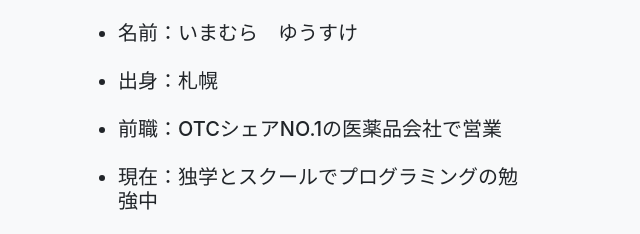
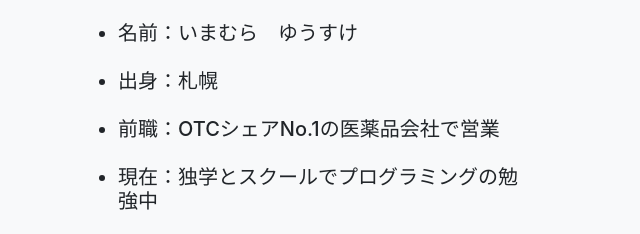
Before and after one commit to yusuke1117/portforio, a website with bundled scripts: page index.html in a window 1280 px wide. Shown: the part 990-1224 px from the top of the page, 577-1217 px from the left. Built offline with nearby package versions, Linux system fonts and the light colour scheme.

Commit message:
second commit

```diff
--- a/index.html
+++ b/index.html
@@ -76,7 +76,7 @@
                   <ul class="text-left">
                     <li class="indent mb-4">名前：いまむら　ゆうすけ</li>
                     <li class="indent mb-4">出身：札幌</li>
-                    <li class="indent mb-4">前職：OTCシェアNO.1の医薬品会社で営業</li>
+                    <li class="indent mb-4">前職：OTCシェアNo.1の医薬品会社で営業</li>
                     <li class="indent mb-4">現在：独学とスクールでプログラミングの勉強中</li>
                     <li class="indent mb-4">趣味：英会話、筋トレ、映画、フェス</li>
                   </ul>
```
